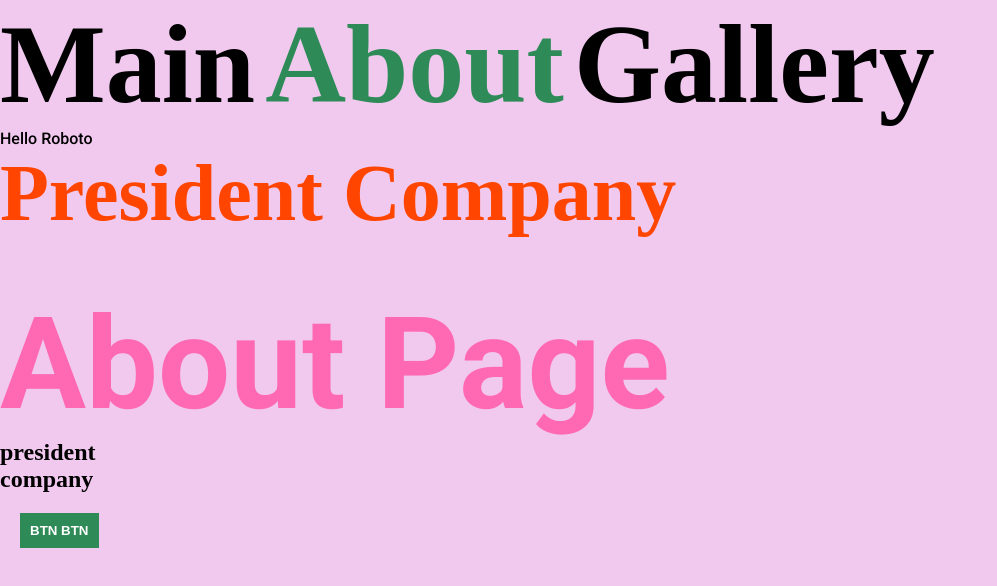
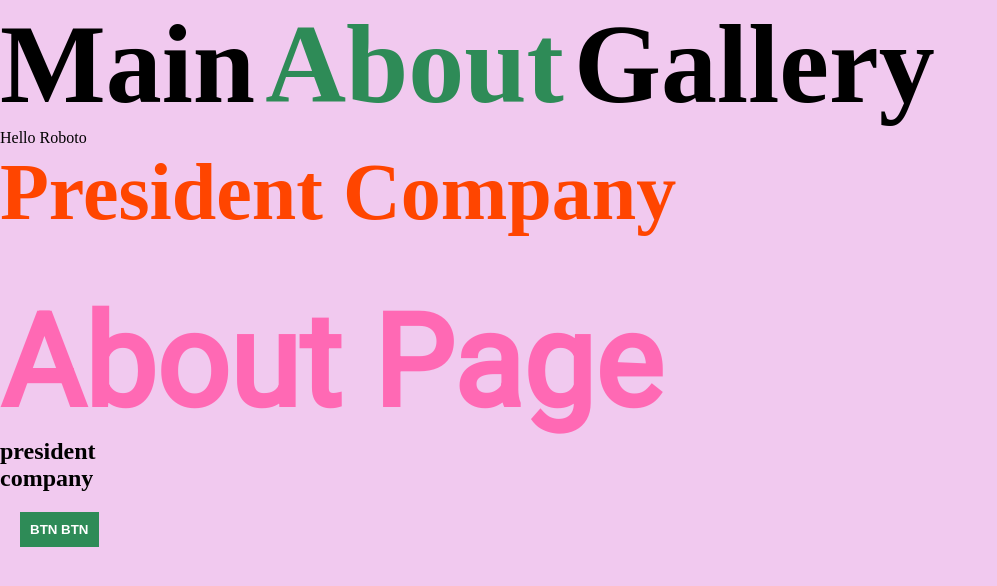
Before and after one commit to yuna-c/Next-tutorial, a Next.js app: page /about in a window 1280 px wide. Shown: the top 586 px of the page, without its empty margins (0-997 px from the left). Built offline with nearby package versions, Linux system fonts and the light colour scheme.

Commit message:
0110 웹 히스토리

```diff
--- a/app/layout.jsx
+++ b/app/layout.jsx
@@ -19,12 +19,13 @@ import clsx from "clsx";
 */
 
 const roboto = Roboto({
-  weight: ["100", "500", "700", "900"],
+  weight: "400",
   subsets: ["latin"],
   display: "swap",
-  preload: true,
-  variable: "--font-roboto",
+  preload: true, //subsets가 지정되어 있을시 프리로드 기능사용
+  variable: "--font-roboto", //직접 변수명 등록
 });
+
 const isRoboto = true;
 console.log(roboto);
 
@@ -39,7 +40,8 @@ export default function RootLayout({ children }) {
       {/* clsx활용시 변수에 조건문 적용 가능 */}
       <body className={clsx("wrap", isRoboto && roboto.variable)}>
         <Header />
-        <p className={roboto.className}>Hello Roboto</p>
+        <p>Hello Roboto</p>
+
         {children}
         <button className="btn">BTN BTN</button>
       </body>
--- a/app/styles/globals.scss
+++ b/app/styles/globals.scss
@@ -1,6 +1,6 @@
 //일반 구글서버에서 가져온 폰트는 최적화가 되어 있지않으므로 네크워크 탭에서 확인해보면
 //똑같은 폰트임에도 불구하고 next자체적으로 최적화시켜서 가져온 폰트보다 40%정도 파일용량이 더 큼
-@import url("https://fonts.googleapis.com/css2?family=Roboto:wght@100;500;700;900&display=swap");
+@import url("https://fonts.googleapis.com/css2?family=Roboto&display=swap");
 
 * {
   margin: 0;
```
Also changed, not shown: app/page.jsx (+9 -0 lines), 1 other file (tests, documents, lock files or other folders).
